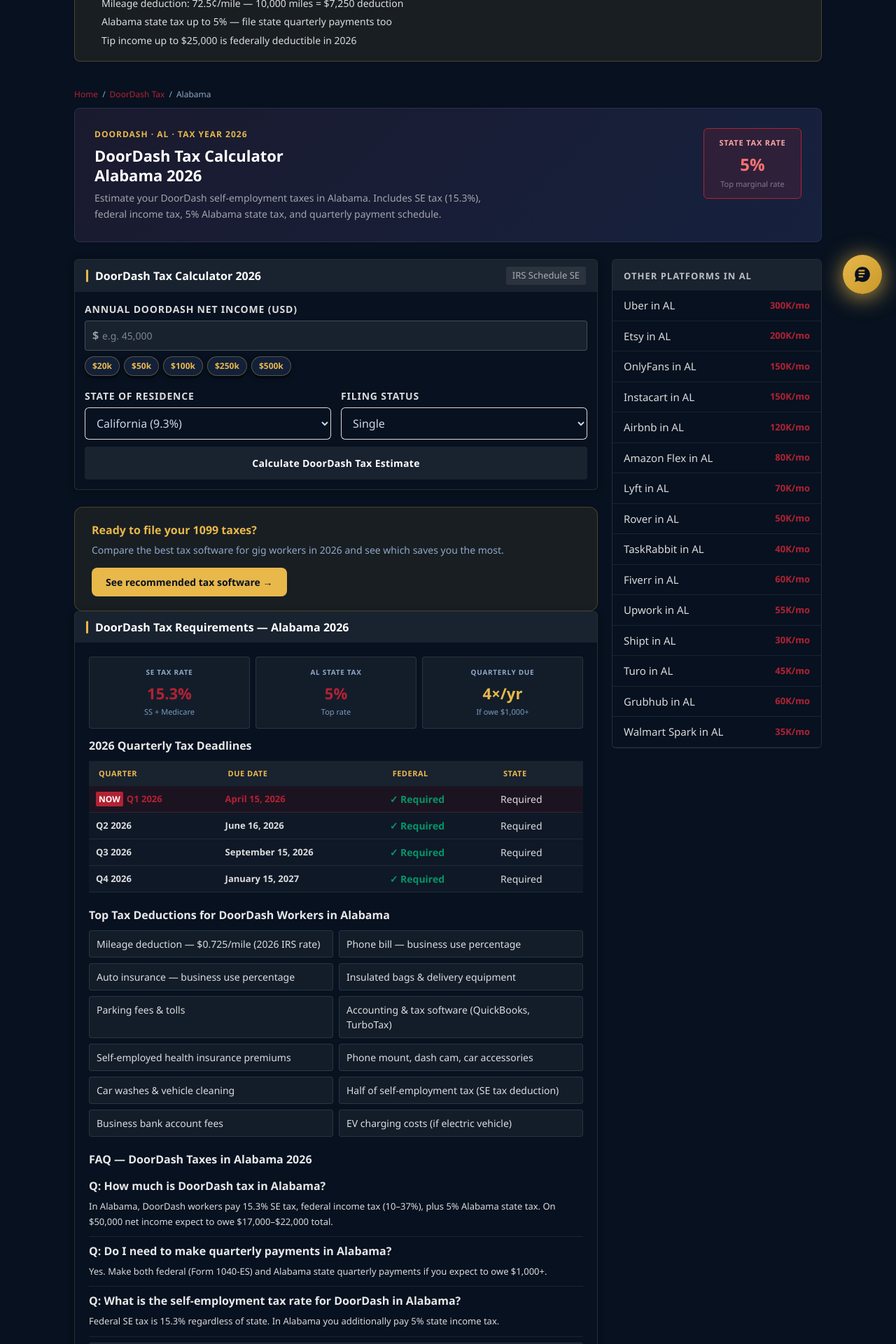
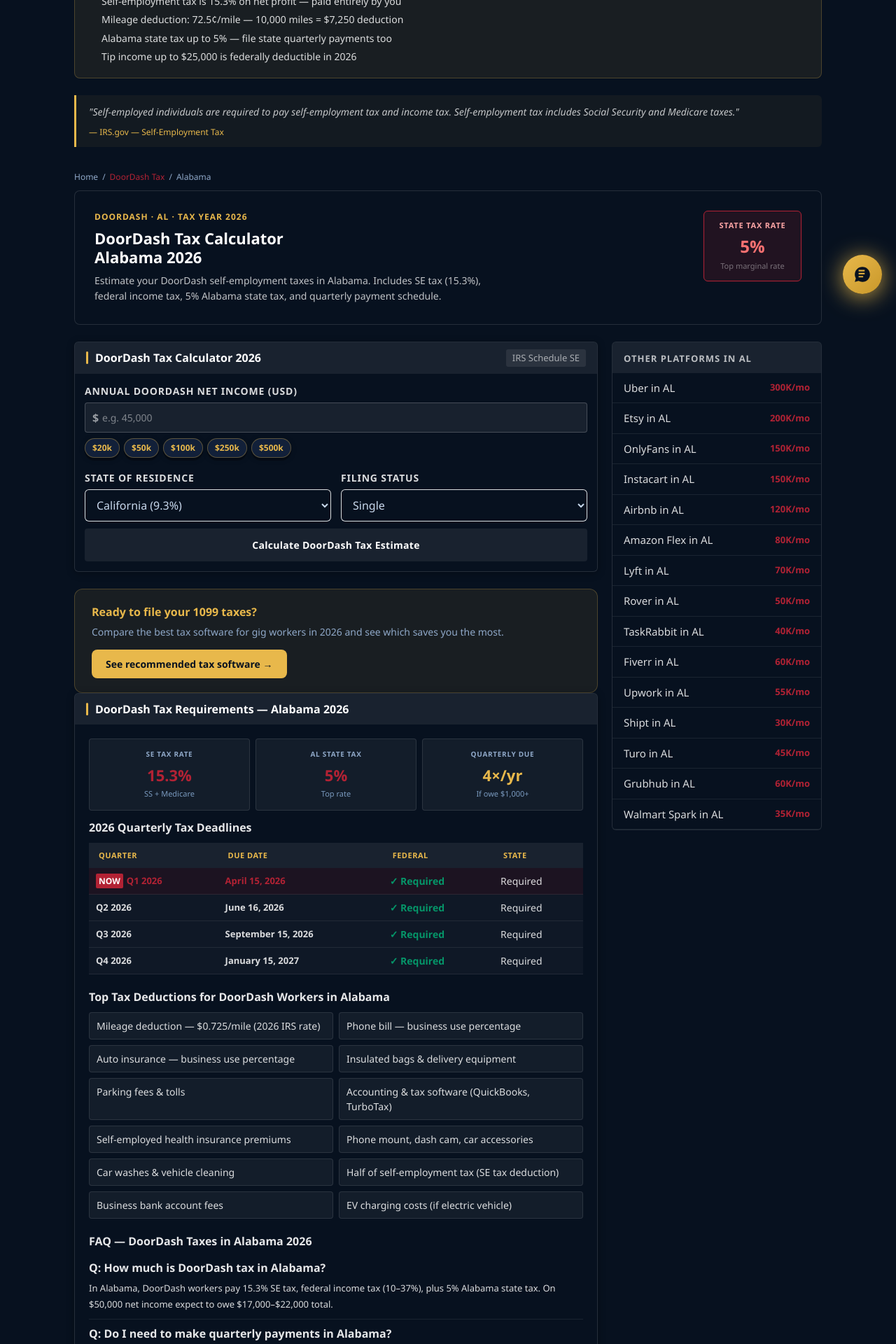
Before and after one commit to devqrcraft-ui/gigwisetax, a Next.js app: page /doordash/alabama in a window 1280 px wide. Shown: the part 360-2280 px from the top of the page at 70% size. Built offline with nearby package versions, Linux system fonts and the light colour scheme.

Commit message:
seo: doordash state pages — BlogPosting+BreadcrumbList+reviewedBy+blockquote+5FAQ+color fixes

```diff
--- a/app/doordash/[state]/page.tsx
+++ b/app/doordash/[state]/page.tsx
@@ -54,7 +54,9 @@ export default async function StatePage({ params }: { params: Promise<{ state: s
     <>
 
       <script type="application/ld+json" dangerouslySetInnerHTML={{ __html: '{"@context":"https://schema.org","@type":"FAQPage","mainEntity":[{"@type":"Question","name":"How much should a DoorDash driver set aside for taxes?","acceptedAnswer":{"@type":"Answer","text":"DoorDash drivers should set aside 25-30% of net earnings for taxes. This covers self-employment tax (15.3%) plus federal income tax. Use quarterly estimated payments to avoid underpayment penalties."}},{"@type":"Question","name":"Does DoorDash withhold taxes?","acceptedAnswer":{"@type":"Answer","text":"No. DoorDash does not withhold federal or state taxes. Dashers are independent contractors and receive a 1099-NEC. You are responsible for paying self-employment tax and income tax yourself."}},{"@type":"Question","name":"What can DoorDash drivers deduct on taxes?","acceptedAnswer":{"@type":"Answer","text":"DoorDash drivers can deduct mileage (72.5 cents/mile in 2026), phone bill percentage, insulated bags, car insurance portion, and other business expenses. Mileage is typically the largest deduction."}}]}' }} />
-      <script type="application/ld+json" dangerouslySetInnerHTML={{ __html: JSON.stringify(schemaJson) }}/>
+      <script type="application/ld+json" dangerouslySetInnerHTML={{ __html: '{"@context":"https://schema.org","@type":"WebApplication","name":"DoorDash Tax Calculator ' + state.name + ' 2026","url":"https://www.gigwisetax.com/doordash/' + state.slug + '","applicationCategory":"FinanceApplication","operatingSystem":"Web","offers":{"@type":"Offer","price":"0","priceCurrency":"USD"}}' }} />
+      <script type="application/ld+json" dangerouslySetInnerHTML={{ __html: '{"@context":"https://schema.org","@type":"BreadcrumbList","itemListElement":[{"@type":"ListItem","position":1,"name":"Home","item":"https://www.gigwisetax.com"},{"@type":"ListItem","position":2,"name":"DoorDash Tax Calculator","item":"https://www.gigwisetax.com/doordash"},{"@type":"ListItem","position":3,"name":"' + state.name + '","item":"https://www.gigwisetax.com/doordash/' + state.slug + '"}]}' }} />
+      <script type="application/ld+json" dangerouslySetInnerHTML={{ __html: '{"@context":"https://schema.org","@type":"BlogPosting","headline":"DoorDash Tax Calculator ' + state.name + ' 2026","description":"Free DoorDash tax calculator for ' + state.name + ' 2026.","datePublished":"2026-01-01","dateModified":"2026-06-04","author":{"@type":"Person","name":"Ethan Blake"},"reviewedBy":{"@type":"Person","name":"Ethan Blake"},"publisher":{"@type":"Organization","name":"GigWiseTax","url":"https://www.gigwisetax.com"},"mainEntityOfPage":{"@type":"WebPage","@id":"https://www.gigwisetax.com/doordash/' + state.slug + '"}}' }} />
       <title>{`${platform.name} Tax Calculator ${state.name} 2026`}</title>
       <div style={{ maxWidth: 1100, margin: '0 auto', padding: '0 16px 40px' }}>
 
@@ -70,6 +72,8 @@ export default async function StatePage({ params }: { params: Promise<{ state: s
           </p>
         </div>
 
+        <p style={{fontSize:13,color:'rgba(255,255,255,0.65)',margin:'-12px 0 16px',fontStyle:'italic' as const}}>By <a href="https://medium.com/@ethanblake_tax" rel="nofollow" target="_blank" style={{color:'#e8b84b'}}>Ethan Blake</a> &nbsp;·&nbsp; ~5 min read &nbsp;·&nbsp; Updated June 2026</p>
+
         {/* Key Takeaways */}
         <div style={{background:'rgba(232,184,75,0.08)',border:'1px solid rgba(232,184,75,0.25)',borderRadius:8,padding:'16px 20px',marginBottom:24}}>
           <div style={{fontWeight:800,color:'#e8b84b',marginBottom:10,fontSize:13}}>{'⚡ KEY TAKEAWAYS'}</div>
@@ -82,15 +86,20 @@ export default async function StatePage({ params }: { params: Promise<{ state: s
           </ul>
         </div>
 
+        <blockquote style={{borderLeft:'3px solid #e8b84b',padding:'12px 16px 12px 18px',margin:'0 0 20px',background:'rgba(232,184,75,0.05)',borderRadius:'0 6px 6px 0'}}>
+          <p style={{margin:0,fontSize:14,color:'rgba(255,255,255,0.75)',fontStyle:'italic' as const,lineHeight:1.7}}>"Self-employed individuals are required to pay self-employment tax and income tax. Self-employment tax includes Social Security and Medicare taxes."</p>
+          <cite style={{display:'block',marginTop:8,fontSize:12,color:'#e8b84b',fontStyle:'normal' as const}}>— <a href="https://www.irs.gov/businesses/small-businesses-self-employed/self-employment-tax-social-security-and-medicare-taxes" rel="nofollow" target="_blank" style={{color:'#e8b84b'}}>IRS.gov — Self-Employment Tax</a></cite>
+        </blockquote>
+
         {/* Breadcrumb */}
         <div style={{ fontSize: 12, color: '#8fa8c8', padding: '14px 0 10px', display: 'flex', gap: 6, flexWrap: 'wrap' as const }}>
-          <a href="/" style={{ color: '#B22234', textDecoration: 'none' }}>Home</a> /
+          <a href="/" style={{ color: '#8fa8c8', textDecoration: 'none' }}>Home</a> /
           <a href={`/${platform.slug}`} style={{ color: '#B22234', textDecoration: 'none' }}>{platform.name} Tax</a> /
           <span>{state.name}</span>
         </div>
 
         {/* Hero */}
-        <div style={{ background: 'linear-gradient(135deg,#1a1a2e 0%,#16213e 100%)', borderRadius: 8, padding: 'clamp(14px,4vw,28px)', marginBottom: 24, border: '1px solid #2d2d4e' }}>
+        <div style={{ background: '#07111F', borderRadius: 8, padding: 'clamp(14px,4vw,28px)', marginBottom: 24, border: '1px solid rgba(255,255,255,0.12)' }}>
           <div style={{ display: 'flex', alignItems: 'flex-start', justifyContent: 'space-between', flexWrap: 'wrap' as const, gap: 16 }}>
             <div>
               <div style={{ fontSize: 12, color: '#e8b84b', fontWeight: 700, textTransform: 'uppercase' as const, letterSpacing: '1px', marginBottom: 8 }}>
@@ -99,7 +108,7 @@ export default async function StatePage({ params }: { params: Promise<{ state: s
               <h1 style={{ fontSize: 22, fontWeight: 900, color: '#fff', margin: '0 0 8px', lineHeight: 1.25 }}>
                 {platform.name} Tax Calculator<br/>{state.name} 2026
               </h1>
-              <p style={{ color: 'rgba(255,255,255,.6)', fontSize: 14, margin: 0, lineHeight: 1.6, maxWidth: 560 }}>
+              <p style={{ color: 'rgba(255,255,255,.75)', fontSize: 14, margin: 0, lineHeight: 1.6, maxWidth: 560 }}>
                 Estimate your {platform.name} self-employment taxes in {state.name}. Includes SE tax (15.3%), federal income tax, {noStateTax ? 'no state income tax' : `${stateRateStr} ${state.name} state tax`}, and quarterly payment schedule.
               </p>
             </div>
@@ -194,6 +203,14 @@ export default async function StatePage({ params }: { params: Promise<{ state: s
                     q: `What is the self-employment tax rate for ${platform.name} in ${state.name}?`,
                     a: `Federal SE tax is 15.3% regardless of state. In ${state.name} you additionally pay ${noStateTax ? 'no state income tax' : `${stateRateStr} state income tax`}.`,
                   },
+                  {
+                    q: `What mileage rate can DoorDash drivers deduct in ${state.name} in 2026?`,
+                    a: `DoorDash drivers in ${state.name} can deduct 72.5 cents per mile for deliveries in 2026. On 10,000 delivery miles that is a $7,250 deduction directly reducing taxable profit.`,
+                  },
+                  {
+                    q: `Does the No Tax on Tips law apply to DoorDash drivers in ${state.name}?`,
+                    a: `Yes. Under the One Big Beautiful Budget Act 2026, tip income up to $25,000 is federally deductible for DoorDash drivers in ${state.name}, in addition to mileage and business expense deductions.`,
+                  },
                 ].map((item, i) => (
                   <div key={i} style={{ borderBottom: '1px solid rgba(255,255,255,0.08)', paddingBottom: 10, marginBottom: 8 }}>
                     <div style={{ fontWeight: 700, color: 'rgba(255,255,255,0.9)', fontSize: 16, marginBottom: 6 }}>Q: {item.q}</div>
```
